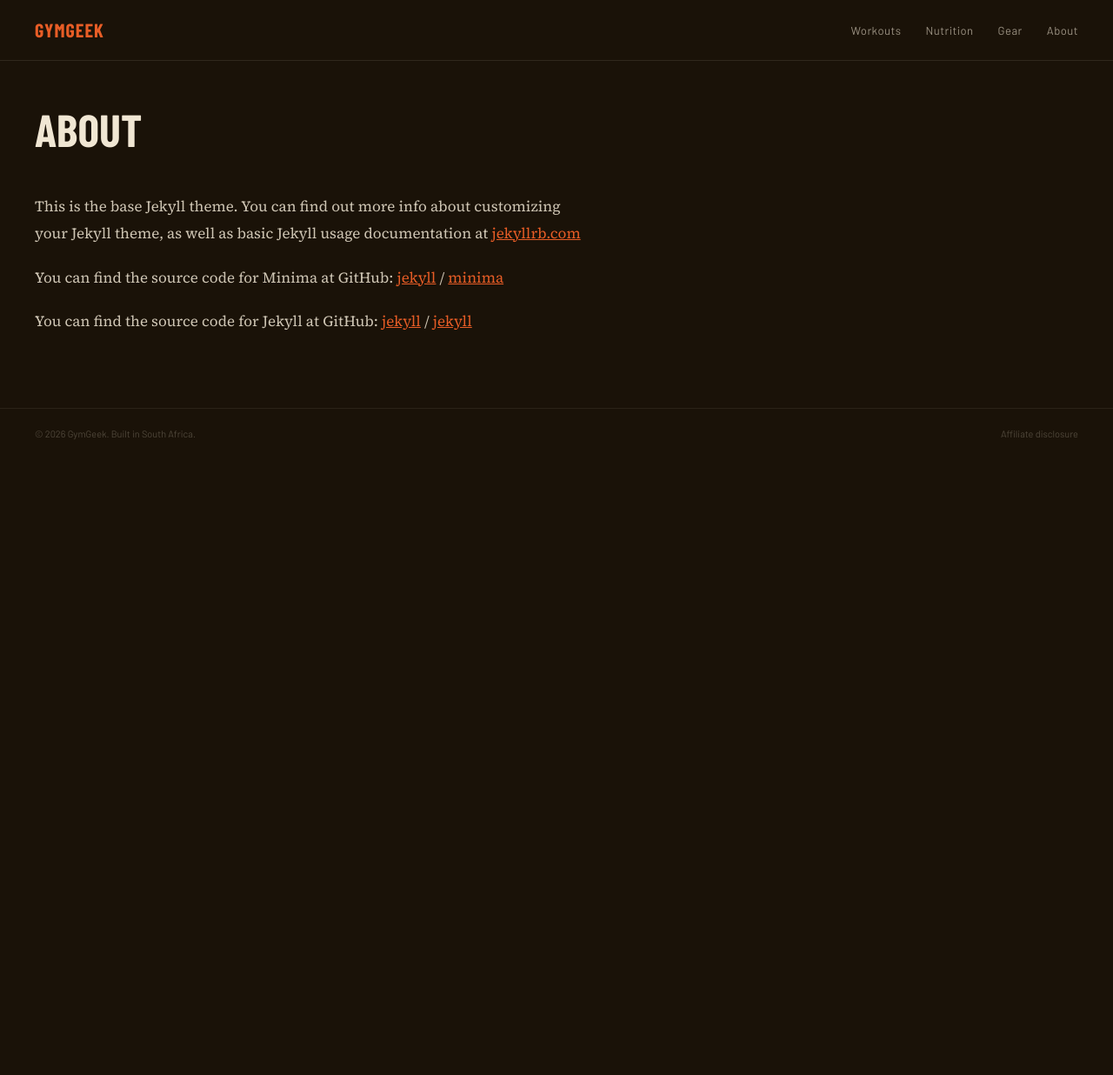
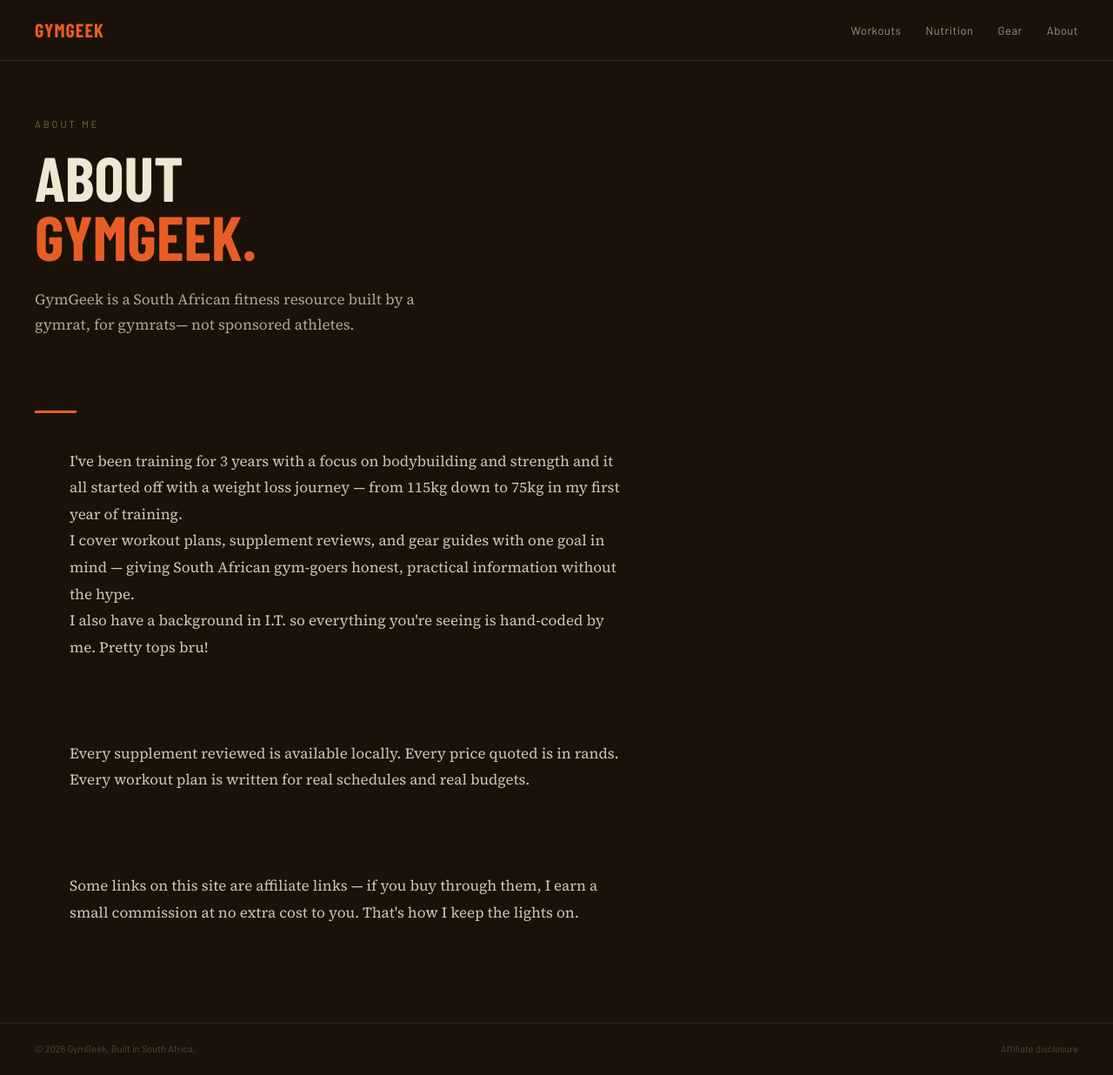
Before and after one commit to Viddy-8112/gymgeek, a Jekyll site: the page built from about.markdown, in a window 1280 px wide. Shown: the whole page at 87% size. Built offline with Jekyll 4.4.1, drawn with Linux system fonts in a browser that asks for light colours; some web fonts are replaced; before the commit the page ends 900 px from its top, so only the background shows below that.

Commit message:
Updated About page

```diff
--- a/about.markdown
+++ b/about.markdown
@@ -1,18 +1,30 @@
 ---
-layout: page
+layout: default
 title: About
-permalink: /about/
 ---
 
-This is the base Jekyll theme. You can find out more info about customizing your Jekyll theme, as well as basic Jekyll usage documentation at [jekyllrb.com](https://jekyllrb.com/)
+<div class="hero">
+  <div class="hero-eyebrow">About me</div>
+  <h1 class="hero-headline">About<br><em>GymGeek.</em></h1>
+  <p class="hero-sub">GymGeek is a South African fitness resource built by a gymrat, for gymrats— not sponsored athletes.</p>
+</div>
 
-You can find the source code for Minima at GitHub:
-[jekyll][jekyll-organization] /
-[minima](https://github.com/jekyll/minima)
+<div class="slash-divider"></div>
 
-You can find the source code for Jekyll at GitHub:
-[jekyll][jekyll-organization] /
-[jekyll](https://github.com/jekyll/jekyll)
-
-
-[jekyll-organization]: https://github.com/jekyll
+<div class="section">
+  <p class="post-content">
+    I've been training for 3 years with a focus on bodybuilding and strength and it all started off with a weight loss journey — from 115kg down to 75kg in my first year of training.
+    <br>
+    I cover workout plans, supplement reviews, and gear guides with one goal in mind — giving South African gym-goers honest, practical information without the hype.
+    <br>
+    I also have a background in I.T. so everything you're seeing is hand-coded by me. Pretty tops bru!
+  </p>
+  <br>
+  <p class="post-content">
+    Every supplement reviewed is available locally. Every price quoted is in rands. Every workout plan is written for real schedules and real budgets.
+  </p>
+  <br>
+  <p class="post-content">
+    Some links on this site are affiliate links — if you buy through them, I earn a small commission at no extra cost to you. That's how I keep the lights on.
+  </p>
+</div>
```
